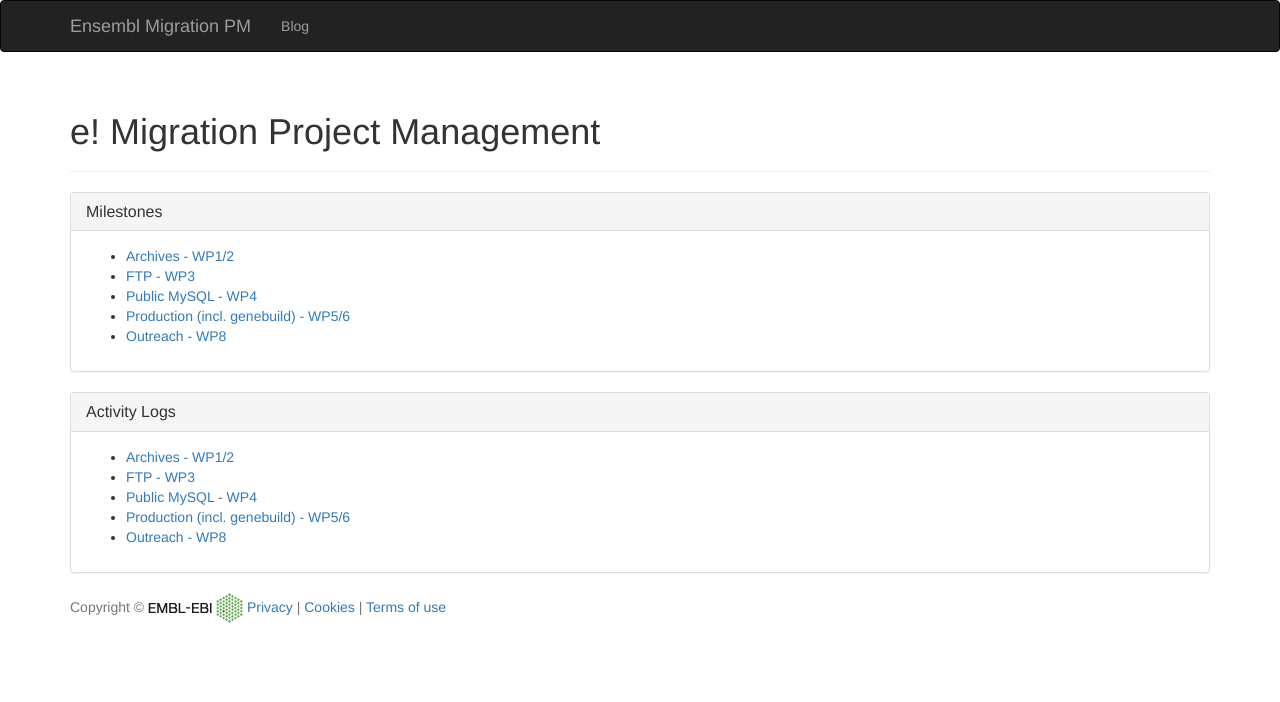
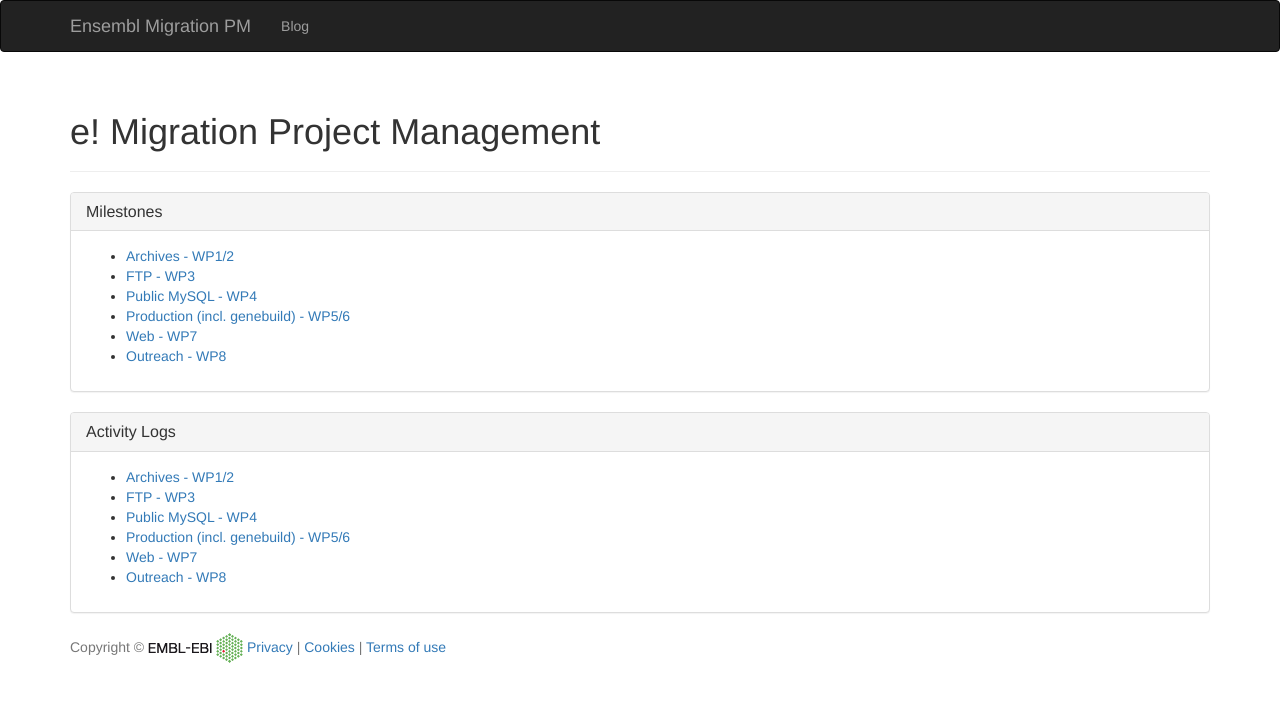
Before and after one commit to avullo/ensembl-migration-pm, a Jekyll site: the page built from index.html, in a window 1280 px wide. Shown: the top 702 px of the page. Built offline with Jekyll 4.4.1, drawn with Linux system fonts in a browser that asks for light colours.

Commit message:
Adding links to web milestones and logs from home page.

```diff
--- a/index.html
+++ b/index.html
@@ -16,6 +16,7 @@
       <li><a href="{{ site.github.url }}/milestones/ftp.html">FTP - WP3</a></li>
       <li><a href="{{ site.github.url }}/milestones/public_mysql.html">Public MySQL - WP4</a></li>
       <li><a href="{{ site.github.url }}/milestones/production.html">Production (incl. genebuild) - WP5/6</a></li>
+      <li><a href="{{ site.github.url }}/milestones/web.html">Web - WP7</a></li>
       <li><a href="{{ site.github.url }}/milestones/outreach.html">Outreach - WP8</a></li>
     </ul>
   </div>
@@ -31,6 +32,7 @@
       <li><a href="{{ site.github.url }}/logs/ftp.html">FTP - WP3</a></li>
       <li><a href="{{ site.github.url }}/logs/public_mysql.html">Public MySQL - WP4</a></li>
       <li><a href="{{ site.github.url }}/logs/production.html">Production (incl. genebuild) - WP5/6</a></li>
+      <li><a href="{{ site.github.url }}/logs/outreach.html">Web - WP7</a></li>
       <li><a href="{{ site.github.url }}/logs/outreach.html">Outreach - WP8</a></li>
     </ul>
   </div>
```
